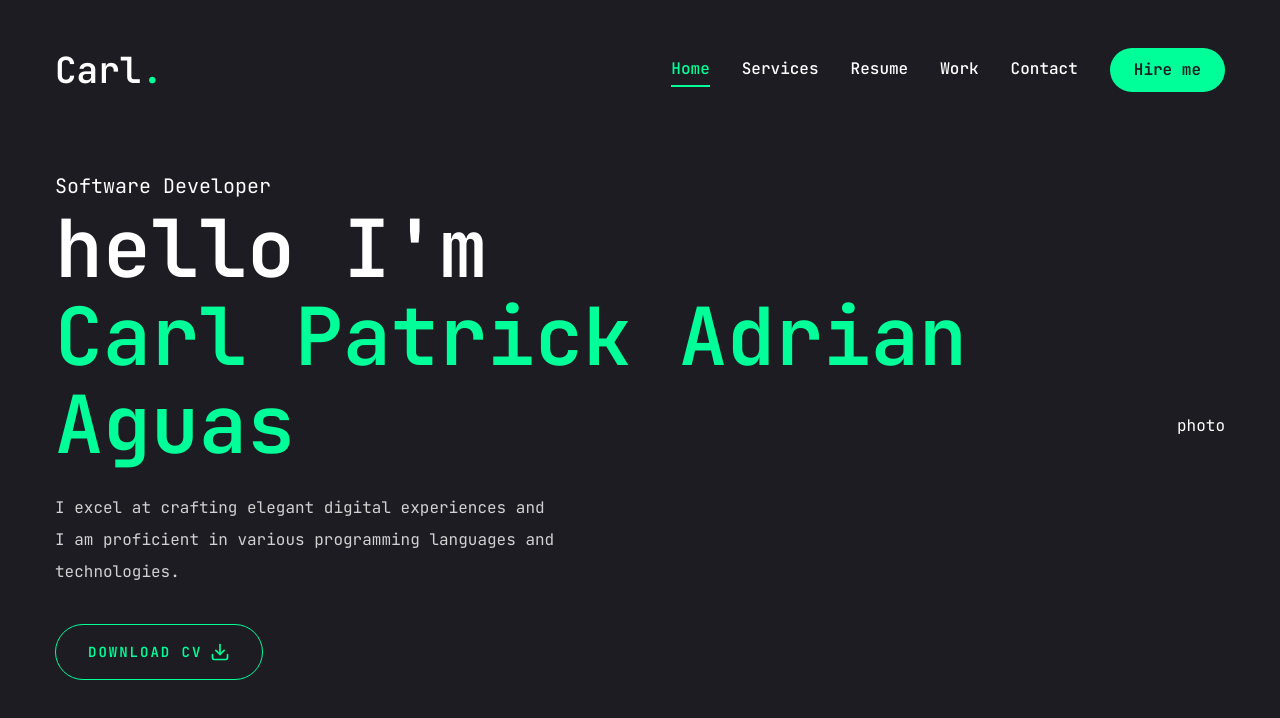
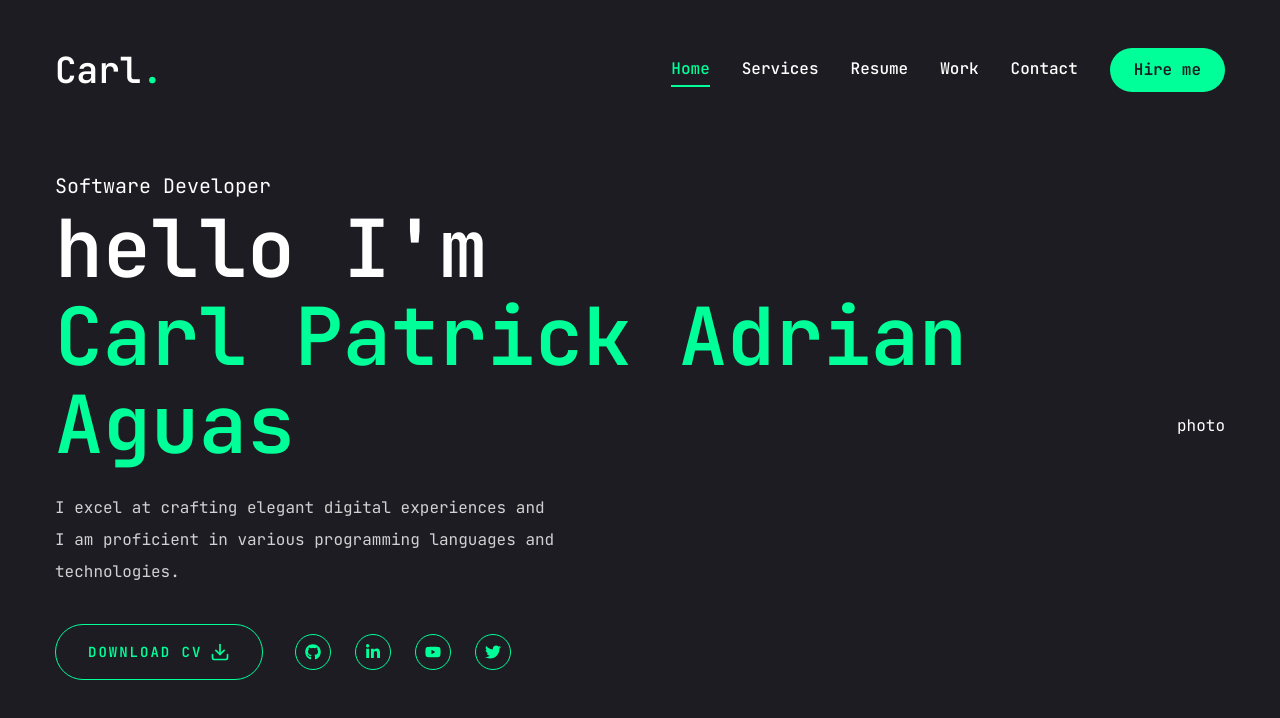
Before and after one commit to Dokkai-B/carl-portfolio, a Next.js app: page / in a window 1280 px wide. Shown: the top 718 px of the page. Built offline with nearby package versions, Linux system fonts and the light colour scheme.

Commit message:
Added socials buttons and link placeholders

```diff
--- a/app/page.jsx
+++ b/app/page.jsx
@@ -1,5 +1,8 @@
 import { Button } from "@/components/ui/button";
 import { FiDownload } from "react-icons/fi";
+
+// Components
+import Social from "@/components/Social"
 
 const page = () => {
   return (
@@ -24,6 +27,9 @@ const page = () => {
                 <span>Download CV</span>
                 <FiDownload className="text-xl" />
               </Button>
+              <div className="mb-8 xl:mb-0">
+                <Social containerStyles="flex gap-6" iconStyles="w-9 h-9 border border-accent rounded-full flex justify-center items-center text-accent text-base hover:bg-accent hover:text-primary hover:transition all duration-500"/>
+              </div>
             </div>
           </div>
           {/* Photo */}
--- /dev/null
+++ b/components/Social.jsx
@@ -0,0 +1,24 @@
+import Link from "next/link";
+
+import { FaGithub, FaLinkedinIn, FaYoutube, FaTwitter } from "react-icons/fa";
+
+const socials =[
+    {icon: <FaGithub />, path: ""},
+    {icon: <FaLinkedinIn />, path: ""},
+    {icon: <FaYoutube />, path: ""},
+    {icon: <FaTwitter />, path: ""},
+]
+
+const Social = ({containerStyles, iconStyles}) => {
+  return <div className={containerStyles}>
+    {socials.map((item, index) => {
+      return (
+        <Link key={index} href={item.path} className={iconStyles}>
+            {item.icon}
+        </Link>
+      );
+    })}
+  </div>;
+};
+
+export default Social;
```
